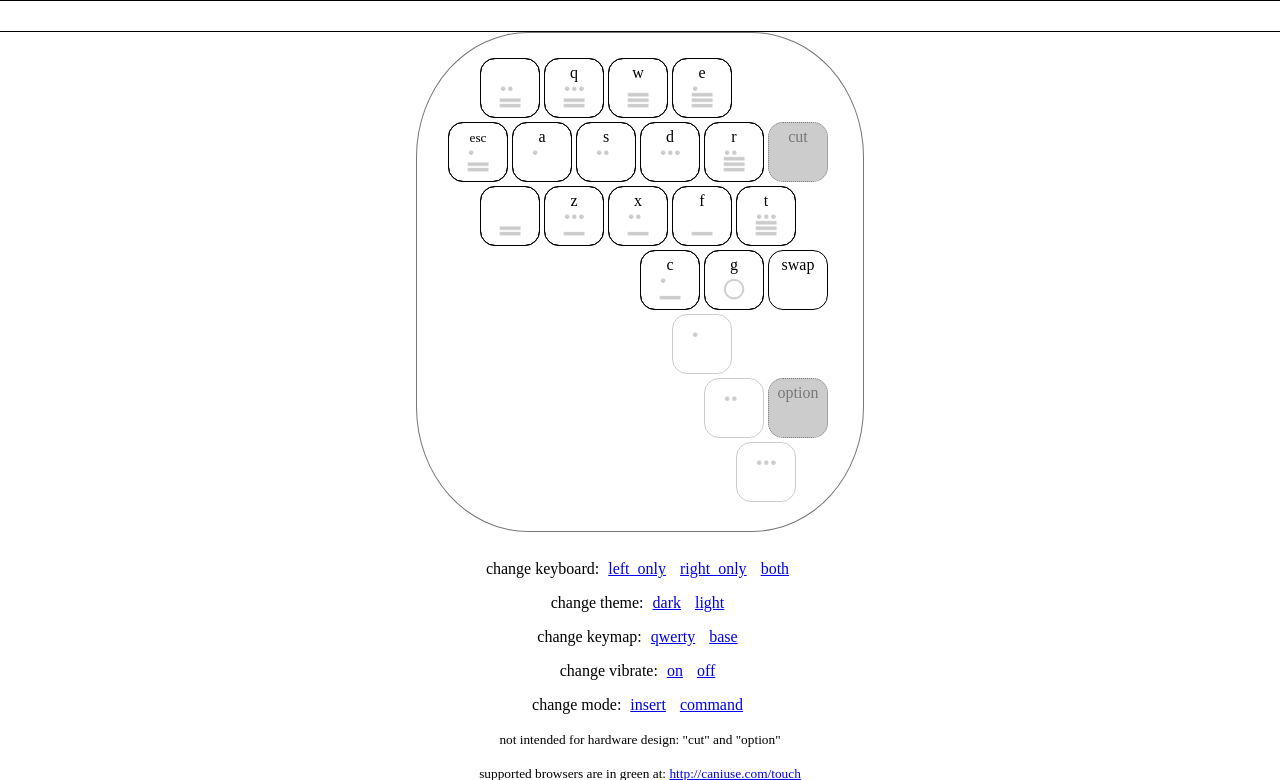
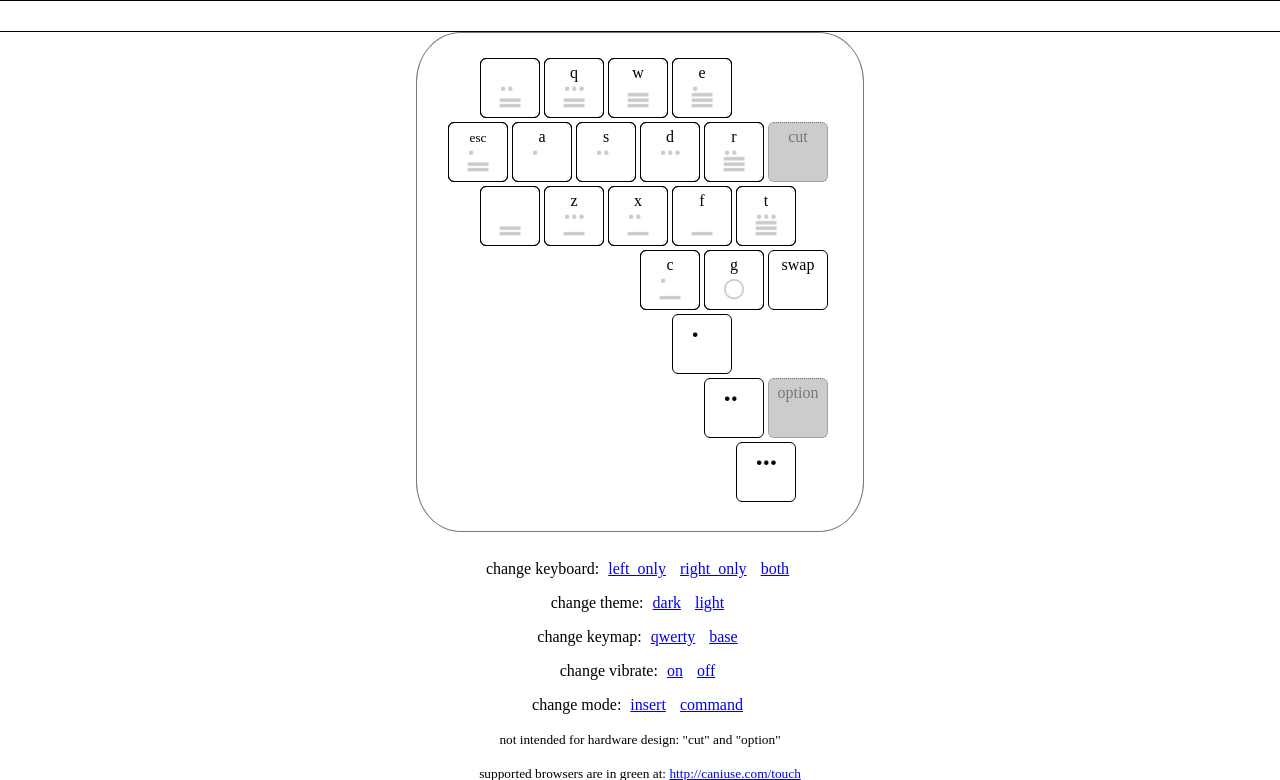
Before and after one commit to vaskoiii/symmetric-keyboard, a PHP site: page / in a window 1280 px wide. Shown: the top 780 px of the page. Run offline with PHP 8.4, Linux system fonts and the light colour scheme; data that the repository does not hold is empty.

Commit message:
hardware focus

```diff
--- a/style.php
+++ b/style.php
@@ -7,7 +7,7 @@ body {
 	padding: 0px;
 	text-align: center; }
 div {
-	border-radius: 25%;
+	border-radius: 10%;
 	border: 1px solid #000;
 	width: 58px;
 	height: 58px;
@@ -228,6 +228,10 @@ img {
 		background-position:  50% 75%;<?
 		if (in_array($_GET['keymap'], $config['nobraille']))
 			echo "\n" . 'display: none;'; ?> }
+	#mr16, #mri16, #ml16, #mli16,
+	#mr17, #mri17, #ml17, #mli17,
+	#mr18, #mri18, #ml18, #mli18 {
+		opacity: 1; }
 	#mr16, #ml16,
 	#mr17, #ml17,
 	#mr18, #ml18,
```
